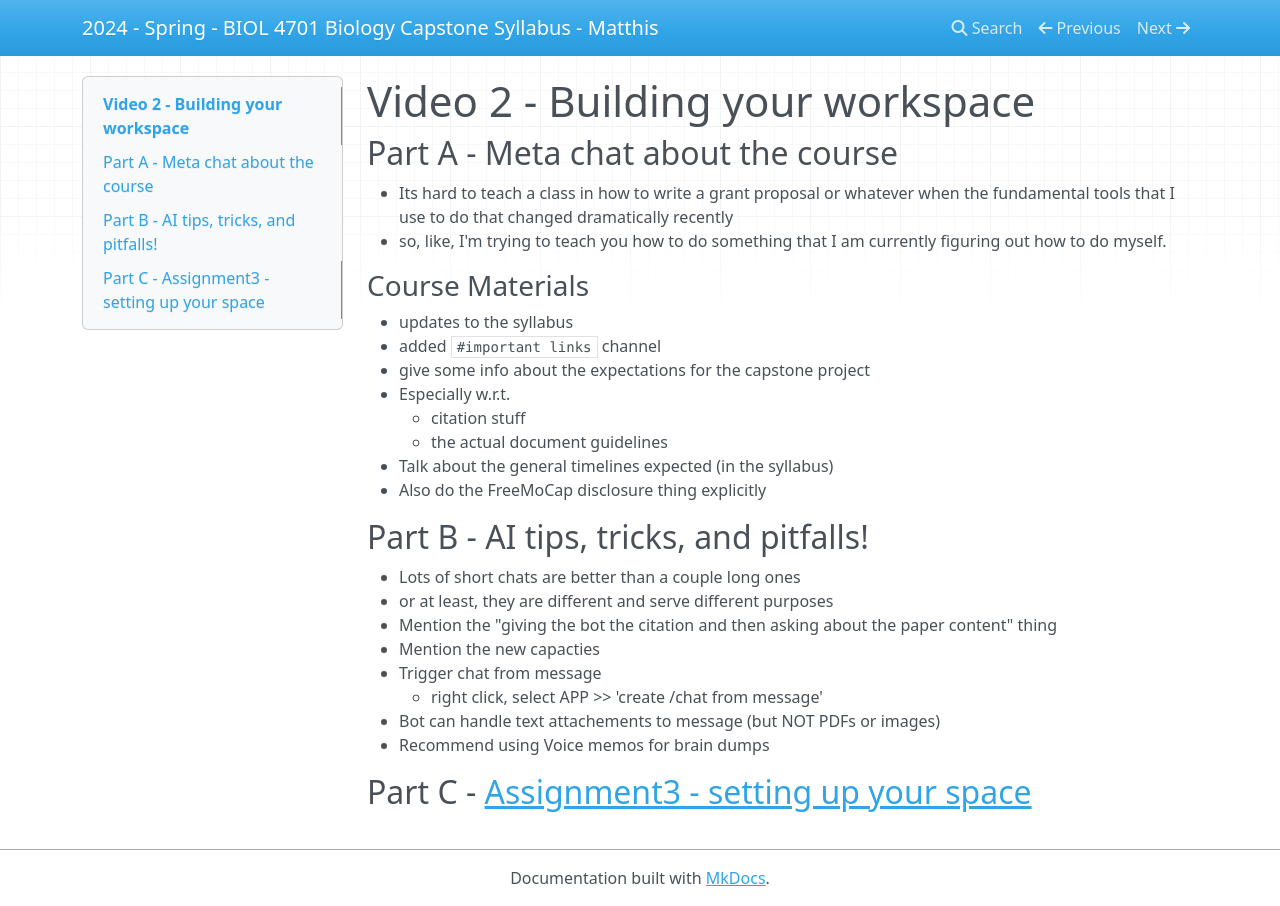
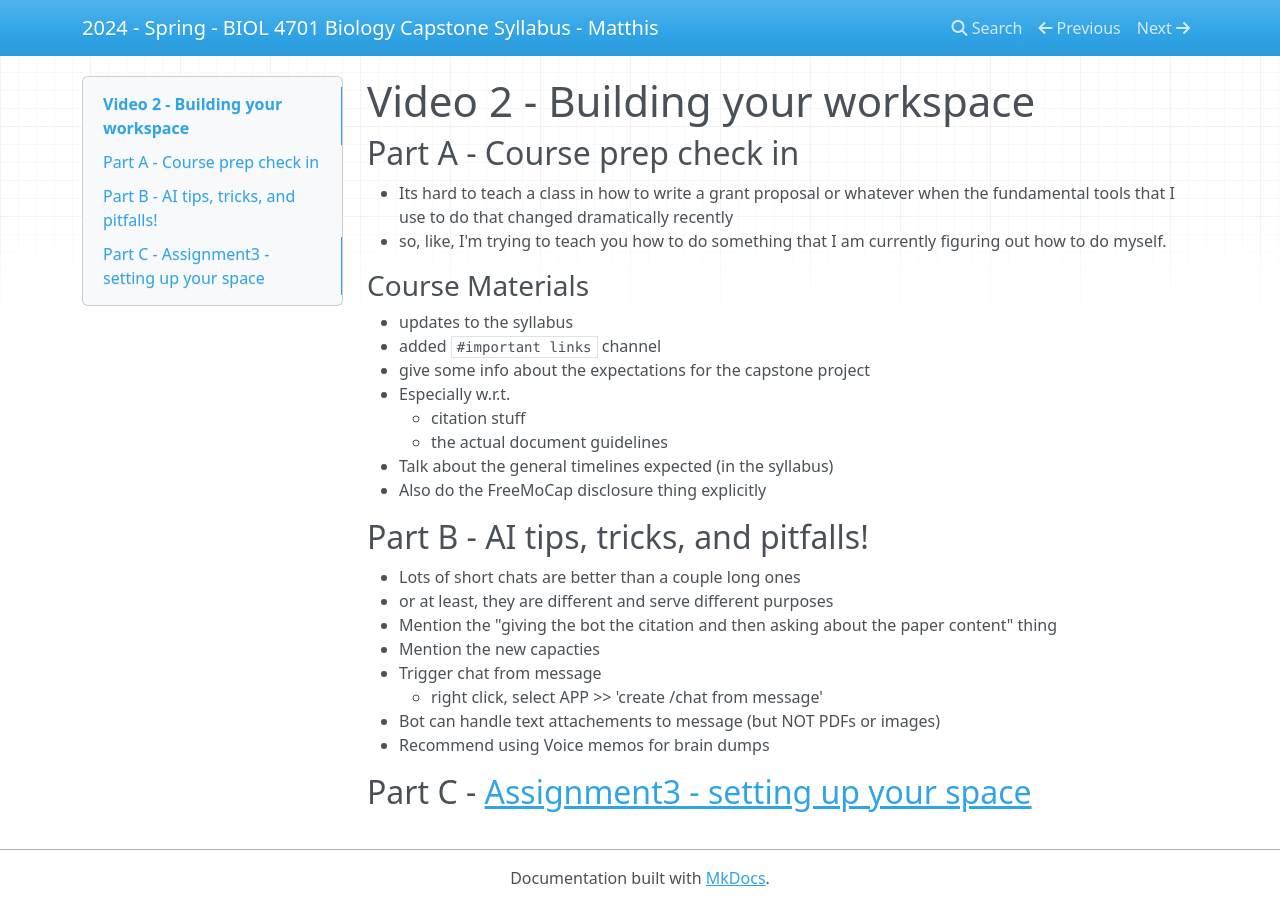
Before and after one commit to HumanMovementNeuroscience/capstone, an MkDocs documentation site: the page built from docs/course_materials/assignments/assignment3/assignment3-content-outline.md, in a window 1280 px wide. Built offline with MkDocs 1.6.1, drawn with Linux system fonts in a browser that asks for light colours; nearby versions of some CDN libraries.

Commit message:
Feb 9, 2024, 10:14 AM

```diff
--- a/docs/course_materials/assignments/assignment3/assignment3-content-outline.md
+++ b/docs/course_materials/assignments/assignment3/assignment3-content-outline.md
@@ -1,6 +1,6 @@
 # Video 2 - Building your workspace
 
-## Part A - Meta chat about the course
+## Part A - Course prep check in
 - Its hard to teach a class in how to write a grant proposal or whatever when the fundamental tools that I use to do that changed dramatically recently
 - so, like, I'm trying to teach you how to do something that I am currently figuring out how to do myself.
 ### Course Materials
```
